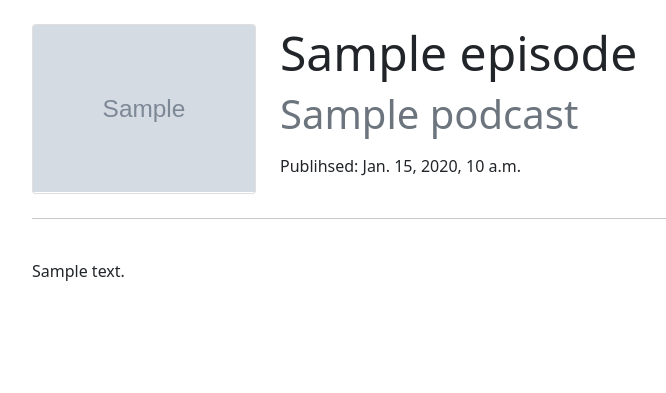
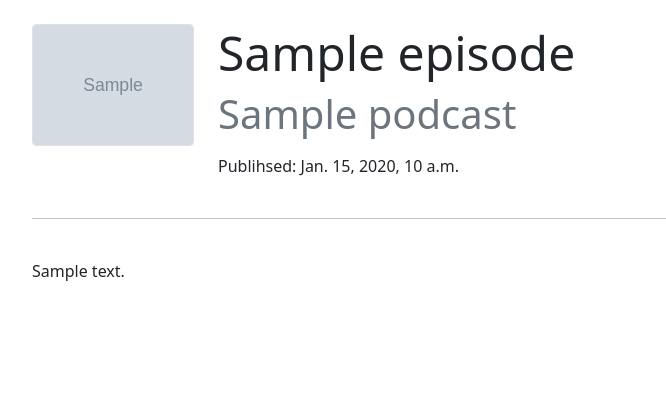
Before and after one commit to Jackevansevo/podcatcher, a Django app: template podcasts/templates/podcasts/episode_detail.html in a window 1280 px wide. Shown: the part 56-449 px from the top of the page, without its empty margins (62-728 px from the left). Run offline with Django 4.2, Linux system fonts and the light colour scheme; the template is opened without the code that fills it: values that come from a table or form of the project are taken from there, others are empty; tables that the repository leaves empty hold one stand-in row (values such as "Sample post"); grey boxes marked "Sample" are stand-in pictures; parts of the project's set-up code (start-up, migrations or seed data) failed here and were passed over.

Commit message:
ui changes

```diff
--- a/podcasts/templates/podcasts/episode_detail_partial.html
+++ b/podcasts/templates/podcasts/episode_detail_partial.html
@@ -1,6 +1,7 @@
 <div class="container p-4">
-    <div class="d-flex">
-        <div class="card me-4" style="width: 14rem;">
+    <div class="row">
+        <div class="col-lg-2 col-md-4 col-sm-6 col-xs-12">
+
             <a
                 href="{{ episode.podcast.get_absolute_url }}"
                 hx-get="{{ episode.podcast.get_absolute_url }}"
@@ -8,10 +9,11 @@
                 hx-push-url="true"
                 hx-target="#page"
             >
-                <img src="{{ episode.podcast.image_link }}" class="card-img-top" alt="...">
+                <img src="{{ episode.podcast.image_link }}" class="img-fluid rounded float mx-auto d-block border" alt="...">
             </a>
         </div>
-        <div>
+        <div class="col-lg-10 col-md-8 col-sm-6 col-xs-12 pt-4 pt-sm-0">
+
             <h1 class="display-5">{{ episode.title }}</h1>
             <a
                 class="text-decoration-none text-secondary"
--- a/podcasts/templates/podcasts/episode_list_item_partial.html
+++ b/podcasts/templates/podcasts/episode_list_item_partial.html
@@ -26,7 +26,7 @@
         hx-swap="outerHTML"
         hx-target="#episodeListItem{{ episode.id }}"
         hx-post="/{% if interaction.favourite %}un{% endif %}favourite/{{ episode.id }}"
-        class="link-warning text-decoration-none pe-3">
+        class="link-warning text-decoration-none me-3">
         <i class="bi bi-star{% if interaction.favourite %}-fill{% endif %}" style="font-size: 1.2rem"></i>
       </a>
       <a href="{{ episode.media_link }}" class="link-secondary text-decoration-none" id="episodeLink{{ episode.id }}">
--- a/podcasts/templates/podcasts/search_partial.html
+++ b/podcasts/templates/podcasts/search_partial.html
@@ -1,6 +1,4 @@
 <div class="container pt-4">
-  {{ results }}
-
   {% if messages %}
     {% for message in messages %}
       <div class="alert alert-danger d-flex align-items-center" role="alert">
@@ -22,7 +20,7 @@
           <div class="col-md-8">
             <div class="card-body">
               <h5 class="card-title">{{ result.title }}</h5>
-              <p class="card-text"><small class="text-muted">Last updated {{ result.lastUpdateTime|timesince }}</small></p>
+              <p class="card-text"><small class="text-muted">Last updated {{ result.lastUpdateTime|timesince }} ago</small></p>
               <a href="{{ result.link }}" class="btn btn-primary">View podcast</a>
               {% if result.subscribed %}
                 <a href="{% url 'unsubscribe' %}?url={{ result.url|urlencode }}" class="btn btn-danger">Unsubscribe</a>
```
Also changed, not shown: podcasts/templates/podcasts/podcast_detail_partial.html (+4 -4 lines), podcasts/views.py (+9 -4 lines).
